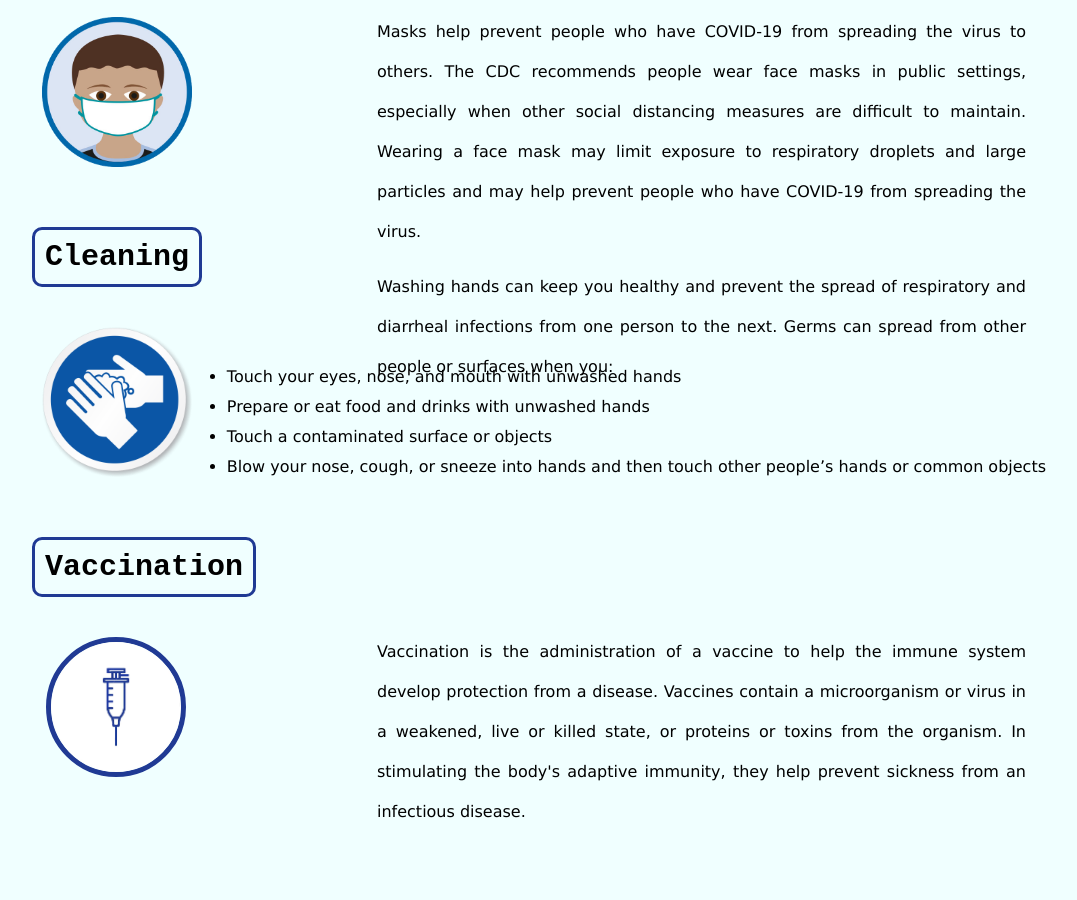
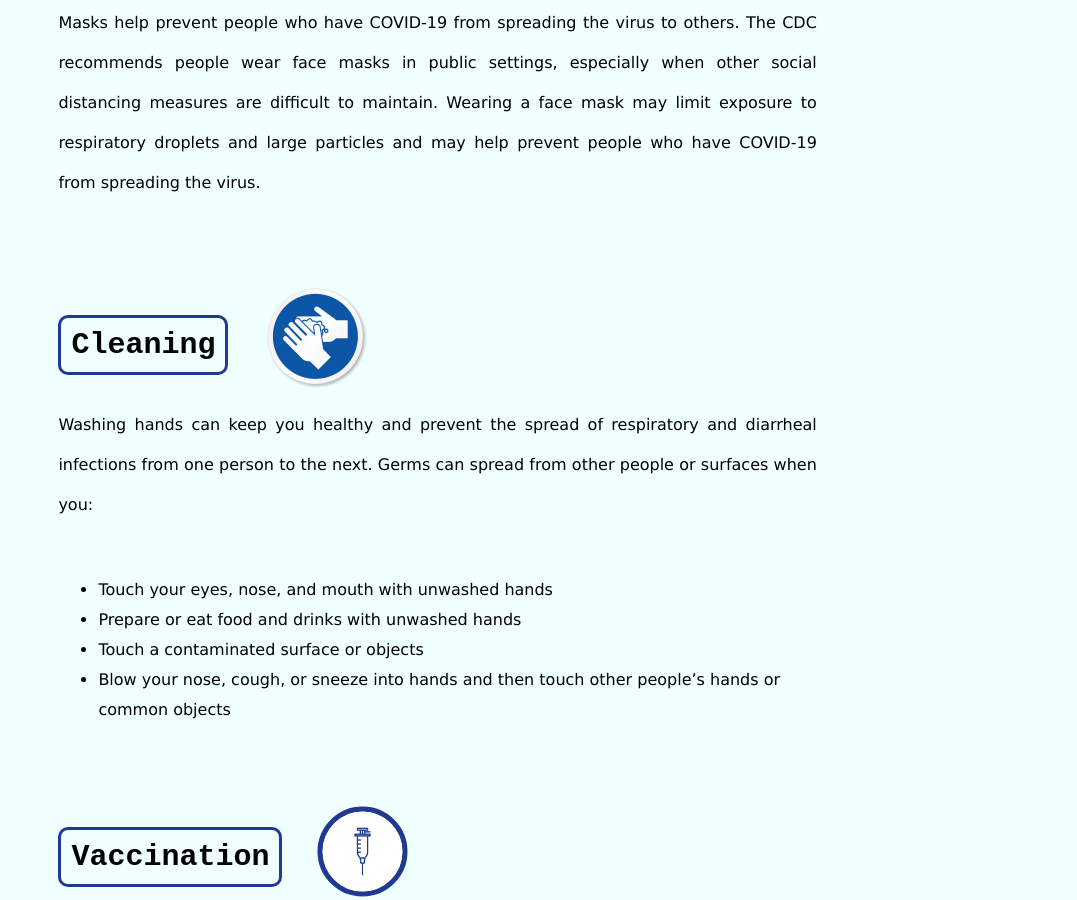
Before and after one commit to povshivam/projects, a plain HTML site: page covid-19/Prevention/index.html in a window 1280 px wide. Shown: the part 1028-1928 px from the top of the page, without its empty margins (76-1153 px from the left). Drawn offline with Linux system fonts and the light colour scheme.

Commit message:
fix: everything

```diff
--- a/covid-19/About/style.css
+++ b/covid-19/About/style.css
@@ -3,7 +3,6 @@
 body {
     text-decoration: none;
     color: black;
-    text-align: center;
     background-color: azure;
 }
 
@@ -20,7 +19,7 @@ div {
 
 .logo img {
     width: 60px;
-    margin-left: -675px;
+    margin-left: 13px;
     margin-top: 2px;
 }
 
@@ -67,20 +66,37 @@ div {
 
 /* Title */
 
-.title h1 {
+.title .firstname {
     color: rgb(73,197,216);
     font-size: 150px;
-    float: right;
-    margin: -10px 460px;
+    margin: 0;
+    position: absolute;
+    left: 50%;
+    top: 5%;
+    transform: translateX(-50%);
     font-family: monospace;
-    text-align: right;
+    text-align: center;
+}
+
+.title .lastname {
+    color: rgb(73,197,216);
+    font-size: 150px;
+    margin: 0;
+    position: absolute;
+    left: 50%;
+    top: 80%;
+    transform: translateX(-50%);
+    font-family: monospace;
+    text-align: center;
 }
 
 .title img {
     height: 75px;
     width: 75px;
-    margin: 188px 682px 0px 0px;
-    float: right;
+    position: absolute;
+    left: 50%;
+    top: 53%;
+    transform: translateX(-50%);
 }
 
 /* About Me */
@@ -97,19 +113,17 @@ div {
     border-style: solid;
     border-color: rgb(73,197,216);
     border-radius: 10px;
-    display:block;
+    display: inline-block;
     padding: 10px;
-    margin: 50px 300px 200px 0px;
+    margin-left: 10%;
     font-size: 30px;
     font-family: monospace;
-    width: 200px;
 }
 
 .aboutmetext {
-    margin-top: -900px;
     line-height: 40px;
     font-size: 16px;
     font-family:Verdana, Geneva, Tahoma, sans-serif;
-    padding: 200px 300px 0px 300px;
-    float: left;
+    margin: 0 30% 50px 10%;
+    display: inline-block;
 }
--- a/covid-19/Infection/style.css
+++ b/covid-19/Infection/style.css
@@ -3,7 +3,6 @@
 body {
     text-decoration: none;
     color: black;
-    text-align: center;
     background-color: azure;
 }
 
@@ -20,7 +19,7 @@ div {
 
 .logo img {
     width: 60px;
-    margin-left: -675px;
+    margin-left: 13px;
     margin-top: 2px;
 }
 
@@ -28,6 +27,8 @@ div {
 
 .navigationbar {
     list-style-type: none;
+    margin: 0;
+    padding: 0;
     overflow: hidden;
     border-style: solid;
     padding: 4px;
@@ -90,17 +91,17 @@ div {
     border-style: solid;
     border-color: rgb(207, 63, 70);
     border-radius: 10px;
-    display:block;
+    margin-left: 10%;
     padding: 10px;
     font-size: 30px;
     font-family: monospace;
-    width: 400px;
+    display: inline-block;
 }
 
 .techniquestext {
     line-height: 40px;
     font-size: 16px;
     font-family:Verdana, Geneva, Tahoma, sans-serif;
-    padding: 200px 200px 0px 200px;
-    float: left;
-}
+    margin: 0 30% 50px 10%;
+    display: inline-block;
+ }
--- a/covid-19/Prevention/index.html
+++ b/covid-19/Prevention/index.html
@@ -25,24 +25,17 @@
     </div>
 
     <section class="techniques">
-        <h3 class="techniquestitle" style="margin-left: 100px;">Wearing Masks</h3>
+        <h3 class="techniquestitle">Wearing Masks</h3>
         <picture class="mask">
-            <img src="mask.png" style="margin: 150px 0px 0px -750px;">
+            <img src="mask.png">
         </picture>
+        <p class="techniquestext">Masks help prevent people who have COVID-19 from spreading the virus to others. The CDC recommends people wear face masks in public settings, especially when other social distancing measures are difficult to maintain. Wearing a face mask may limit exposure to respiratory droplets and large particles and may help prevent people who have COVID-19 from spreading the virus.</p>
 
-        <h3 class="techniquestitle" style="margin-left: 100px;">Cleaning</h3>
+        <h3 class="techniquestitle">Cleaning</h3>
         <picture class="cleaning">
-            <img src="cleaning.png" style="margin: 150px 0px 0px -660px;">
+            <img src="cleaning.png">
         </picture>
-
-        <h3 class="techniquestitle" style="margin: 50px 500px 0px 100px;">Vaccination</h3>
-        <picture class="vaccination">
-            <img src="vaccination.png" style="margin: 150px 0px 0px -710px;">
-        </picture>
-
-        <p class="techniquestext" style="margin-left: 275px;">Masks help prevent people who have COVID-19 from spreading the virus to others. The CDC recommends people wear face masks in public settings, especially when other social distancing measures are difficult to maintain. Wearing a face mask may limit exposure to respiratory droplets and large particles and may help prevent people who have COVID-19 from spreading the virus.</p>
-
-        <p class="techniquestext" style="margin: -500px 0px 0px 275px;">Washing hands can keep you healthy and prevent the spread of respiratory and diarrheal infections from one person to the next. Germs can spread from other people or surfaces when you:
+        <p class="techniquestext">Washing hands can keep you healthy and prevent the spread of respiratory and diarrheal infections from one person to the next. Germs can spread from other people or surfaces when you:
         <ul class="cleaninglist">
             <li>Touch your eyes, nose, and mouth with unwashed hands</li>
             <li>Prepare or eat food and drinks with unwashed hands</li>
@@ -51,7 +44,11 @@
         </ul>
         </p>
 
-        <p class="techniquestext" style="margin: -135px 0px -75px 275px;">Vaccination is the administration of a vaccine to help the immune system develop protection from a disease. Vaccines contain a microorganism or virus in a weakened, live or killed state, or proteins or toxins from the organism. In stimulating the body's adaptive immunity, they help prevent sickness from an infectious disease. </p>
+        <h3 class="techniquestitle">Vaccination</h3>
+        <picture class="vaccination">
+            <img src="vaccination.png">
+        </picture>
+        <p class="techniquestext">Vaccination is the administration of a vaccine to help the immune system develop protection from a disease. Vaccines contain a microorganism or virus in a weakened, live or killed state, or proteins or toxins from the organism. In stimulating the body's adaptive immunity, they help prevent sickness from an infectious disease. </p>
     </section>
 
     <ul class="navigationbar">
--- a/covid-19/Prevention/style.css
+++ b/covid-19/Prevention/style.css
@@ -89,21 +89,20 @@ div {
 /* Prevention Techniques */
 
 .techniquestitle {
-    float: left;
     border-style: solid;
     border-color: rgb(32,58,148);
     border-radius: 10px;
-    display:block;
     padding: 10px;
-    margin: 50px 500px 200px 0px;
     font-size: 30px;
     font-family: monospace;
+    display: inline-block;
+    margin-left: 10%;
 }
 
 .techniques img {
-    height: 150px;
-    width: 150px;
-    float: left;
+    height: 100px;
+    width: 100px;
+    transform: translate(35%, 35%);
 }
 
 .vaccination img {
@@ -111,17 +110,15 @@ div {
     border-radius: 200px;
     border-color: rgb(32,58,148);
     border-width: 5px;
-    width: 130px;
-    height: 130px;
+    width: 80px;
+    height: 80px;
 }
 
 .techniquestext {
-    margin-top: -755px;
     line-height: 40px;
     font-size: 16px;
     font-family:Verdana, Geneva, Tahoma, sans-serif;
-    padding: 170px;
-    float: right;
+    margin: 0 30% 50px 10%;
 }
 
 .cleaninglist {
@@ -129,6 +126,5 @@ div {
     font-size: 16px;
     font-family:Verdana, Geneva, Tahoma, sans-serif;
     text-align: left;
-    margin: -235px 150px 0px 0px;
-    float:right
+    margin: 0 30% 50px 10%;
 }
```
Also changed, not shown: covid-19/About/index.html (+9 -12 lines), covid-19/Home/index.html (+3 -3 lines), covid-19/Home/style.css (+4 -7 lines), covid-19/Infection/index.html (+5 -8 lines).
